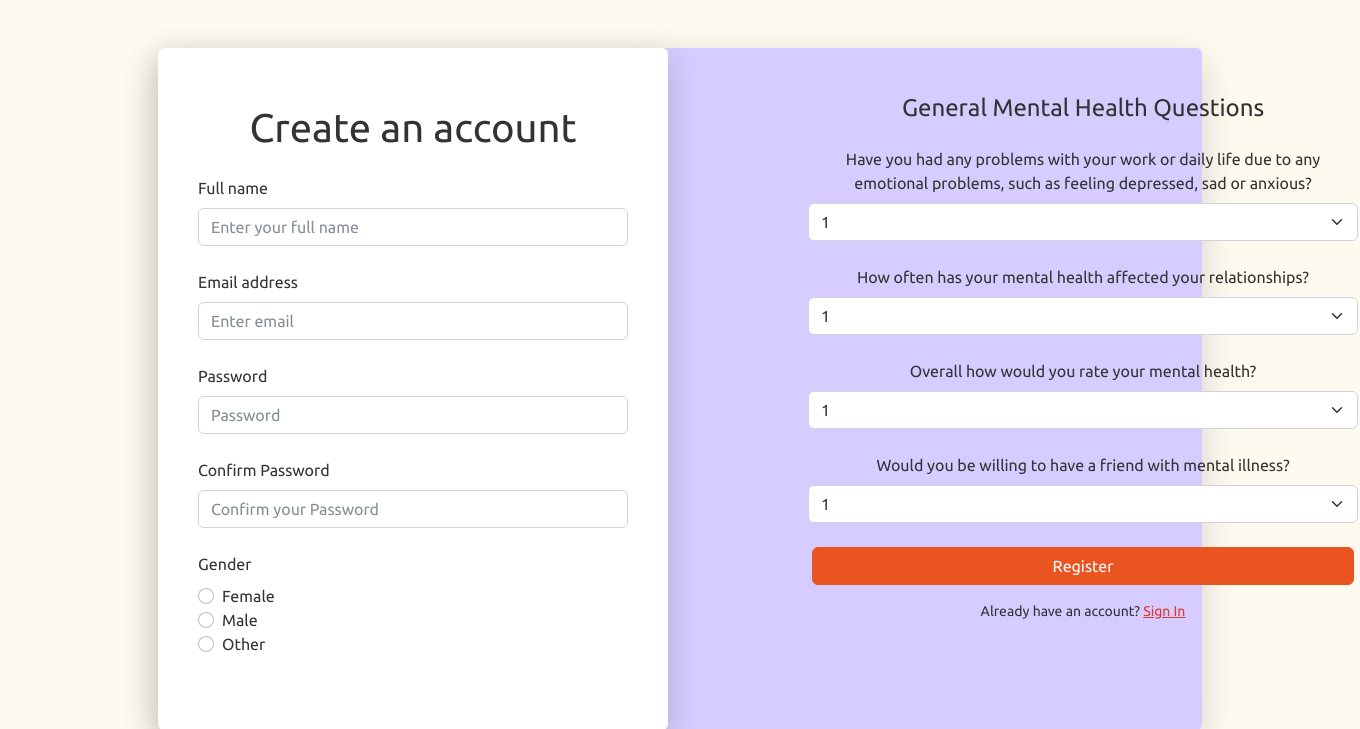
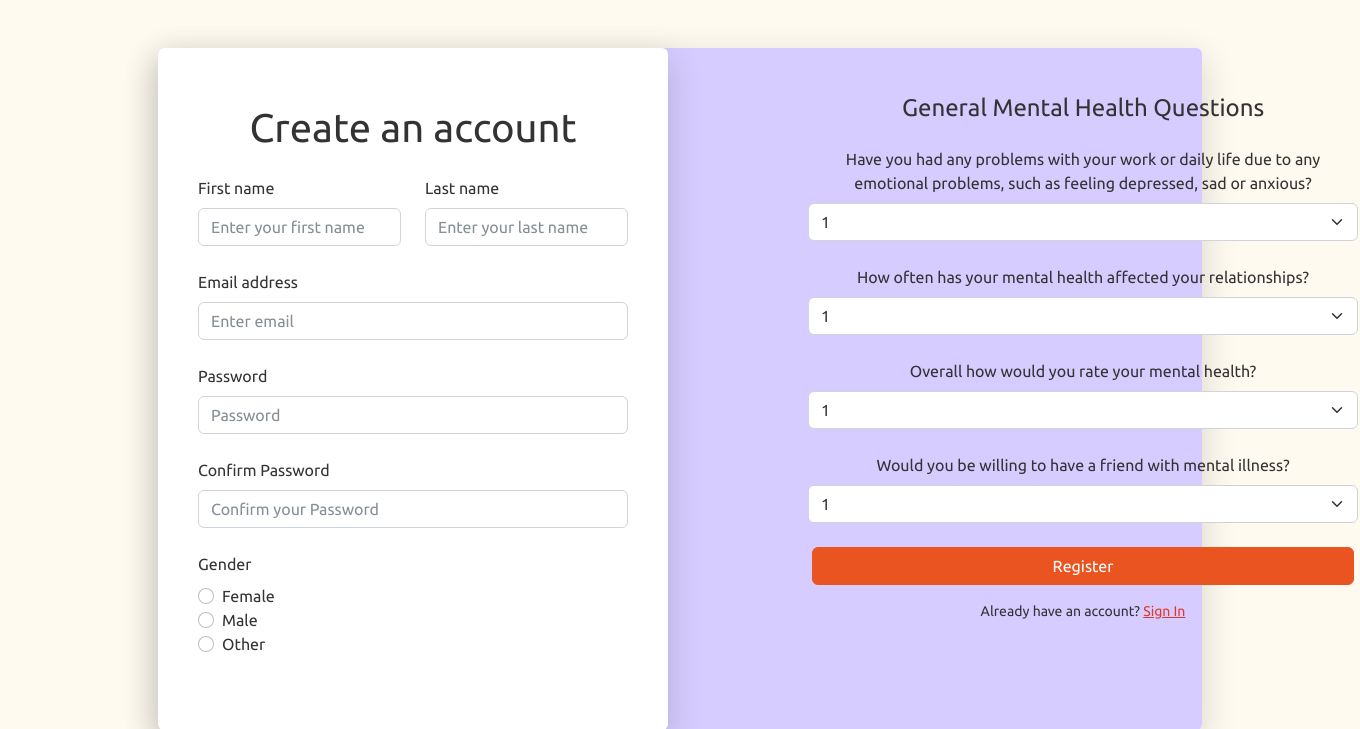
Before and after one commit to notrealchauloan/Sem32021_BITS_Group1, a PHP site: page /signup.php in a window 1360 px wide. Shown: the top 729 px of the page. Run offline with PHP 8.4, Linux system fonts and the light colour scheme; some libraries are stand-ins or nearby versions.

Commit message:
Update sign up page

```diff
--- a/classes/signup.class.php
+++ b/classes/signup.class.php
@@ -10,15 +10,16 @@ class Signup
         {
             if(empty($value))
             {
-                $this->error = $this->error . $key . " is empty! <br>";
-
+                if(!isset($_POST['gender'])){
+                    $this->error = $this->error . $key . " is empty! <br>";
+                }
             }
 
-            if($key == "fullname")
+            if($key == "firstname" || $key == "lastname")
             {
-                if(is_numeric($value))
+                if(is_numeric($value) || strstr($value, " "))
                 {
-                    $this->error .= "Your name cannot be numbers <br>";
+                    $this->error .= "Your name cannot be numbers or contains empty space <br>";
                 }
             }
 
@@ -26,7 +27,7 @@ class Signup
             {
                 if(!preg_match("/([\w\-]+\@[\w\-]+\.[\w\-]+)/", $value))
                 {
-                    $this->error .= "Please enter a valid email address";
+                    $this->error .= "Invalid email address <br>";
                 }
             }
         }
@@ -44,16 +45,17 @@ class Signup
 
     public function create_user($data)
     {
-        $fullname = $data['fullname'];
+        $firstname = ucfirst($data['firstname']);
+        $lastname = ucfirst($data['lastname']);
         $email = $data['email'];
-        $password = $data['password1'];
+        $password = $data['password2'];
         $gender = $data['gender'];
 
         // create by PHP
-        $userid = strtolower($fullname) . "." . $this->create_userid();
-        $url_address = $this->create_userid();
+        $userid = $this->create_userid();
+        $url_address = strtolower($firstname) . "." . strtolower($lastname) . "." . $userid;
 
-        $query = "INSERT INTO users(userid,fullname,email,password,gender,url_address) VALUES('$userid','$fullname','$email','$password','$gender','$url_address')";
+        $query = "INSERT INTO users(userid,firstname,lastname,email,password,gender,url_address) VALUES('$userid','$firstname','$lastname','$email','$password','$gender','$url_address')";
 
         echo $query;
 
--- a/signup.php
+++ b/signup.php
@@ -2,7 +2,9 @@
     include("classes/connect.php");
     include("classes/signup.class.php");
 
-    $fullname = "";
+    // define variables and set to empty values
+    $firstname = "";
+    $lastname = "";
     $email = "";
     $password = "";
     $gender = "";
@@ -18,50 +20,21 @@
             echo "The following errors occured <br>";
             echo $result;
             echo "</div>";
-        }
-        $fullname = $_POST['fullname'];
-        $email = $_POST['email'];
-        $password = $_POST['password1'];
-        $gender = $_POST['gender'];
-    }
-?>
+            }
+            else
+            {
+                header("Location: index.html");
+                die;
+            }
+
+            $firstname = $_POST['firstname'];
+            $lastname = $_POST['lastname'];
+            $email = $_POST['email'];
+            $password = $_POST['password1'];
+            }
+        ?>
 <!DOCTYPE html>
 <html lang="en">
-<style>
-
-.form{
-	background-color: rgb(158, 32, 32);
-        width: 400px;
-        height: 400px;
-        margin: 3em auto;
-        border-radius: 1.5em;
-        box-shadow: 0px 11px 35px 2px rgba(0, 0, 0, 0.14)
-}
-.card1{
-    position: relative;
-    top: 250px;
-    left: 135px;
-    width: 340px;
-
-
-}
-.card{
-    box-shadow: 0px 11px 35px 2px rgba(0, 0, 0, 0.14)
-}
-.welcome{
-    color: white;
-    position: relative;
-    top: 230px;
-}
-.right{
-    position: absolute;
-    margin-left: 610px;
-    top:38px;
-    width: 550px;
-}
-
-
-</style>
 <head>
 	<meta charset="UTF-8">
 	<title>User Login</title>
@@ -69,6 +42,7 @@
     <link rel="stylesheet" href="https://cdn.jsdelivr.net/npm/bootswatch@5.1.3/dist/united/bootstrap.min.css">
     <link rel="stylesheet" href="https://cdn.jsdelivr.net/npm/bootstrap-icons@1.7.0/font/bootstrap-icons.css">
     <link rel="stylesheet" href="https://cdnjs.cloudflare.com/ajax/libs/font-awesome/4.7.0/css/font-awesome.min.css">
+    <link rel="stylesheet" href="userstylesheet.css">
 </head>
 
 <body style="background-color:FloralWhite" >
@@ -85,12 +59,19 @@
                         <form method="post" action="signup.php">
 
                               <div class="form-group">
-                                <label for="exampleInputEmail1" class="form-label mt-4">Full name</label>
-                                <input value='<?php echo $fullname; ?>' name="fullname" type="text" class="form-control" id="exampleInputEmail1" aria-describedby="emailHelp" placeholder="Enter your full name">
+                                  <div class="row">
+                                      <div class="col-6">
+                                            <label for="firstname" class="form-label mt-4">First name</label>
+                                            <input value='<?php echo $firstname; ?>' name="firstname" type="text" class="form-control" id="exampleInputEmail1" placeholder="Enter your first name">
+                                      </div>
+                                      <div class="col-6">
+                                            <label for="lastname" class="form-label mt-4">Last name</label>
+                                            <input value='<?php echo $lastname; ?>' name="lastname" type="text" class="form-control" id="exampleInputEmail1" placeholder="Enter your last name">
+                                      </div>
+                                  </div>
 
                                 <label for="exampleInputEmail1" class="form-label mt-4">Email address</label>
                                 <input value='<?php echo $email; ?>' name="email" type="email" class="form-control" id="exampleInputEmail1" aria-describedby="emailHelp" placeholder="Enter email">
-
 
                                 <label for="exampleInputPassword1" class="form-label mt-4">Password</label>
                                 <input name="password1" type="password" class="form-control" id="exampleInputPassword1" placeholder="Password">
@@ -103,17 +84,17 @@
 
                             <div class="form-check">
                                 <label class="form-check-label">
-                                    <input name="gender" value="1" <?php echo $gender == 1? "checked" : ""; ?> type="radio" class="form-check-input" id="optionsRadios1">
+                                    <input name="gender" value="F" <?php echo $gender == 1? "checked" : ""; ?> type="radio" class="form-check-input" id="optionsRadios1">
                                     Female
-                                </label>  <br>
+                                </label> <br>
 
                                 <label class="form-check-label">
-                                    <input name="gender" value="2" <?php echo $gender == 2? "checked" : ""; ?> type="radio" class="form-check-input" id="optionsRadios2">
+                                    <input name="gender" value="M" <?php echo $gender == 2? "checked" : ""; ?> type="radio" class="form-check-input" id="optionsRadios2">
                                     Male
-                                </label>  <br>
+                                </label> <br>
 
                                 <label class="form-check-label">
-                                    <input name="gender" value="3" <?php echo $gender == 3? "checked" : ""; ?> type="radio" class="form-check-input" id="optionsRadios3">
+                                    <input name="gender" value="O" <?php echo $gender == 3? "checked" : ""; ?> type="radio" class="form-check-input" id="optionsRadios3">
                                     Other
                                 </label>  <br>
                             </div>
```
Also changed, not shown: userstylesheet.css (added, +31 -0 lines).
